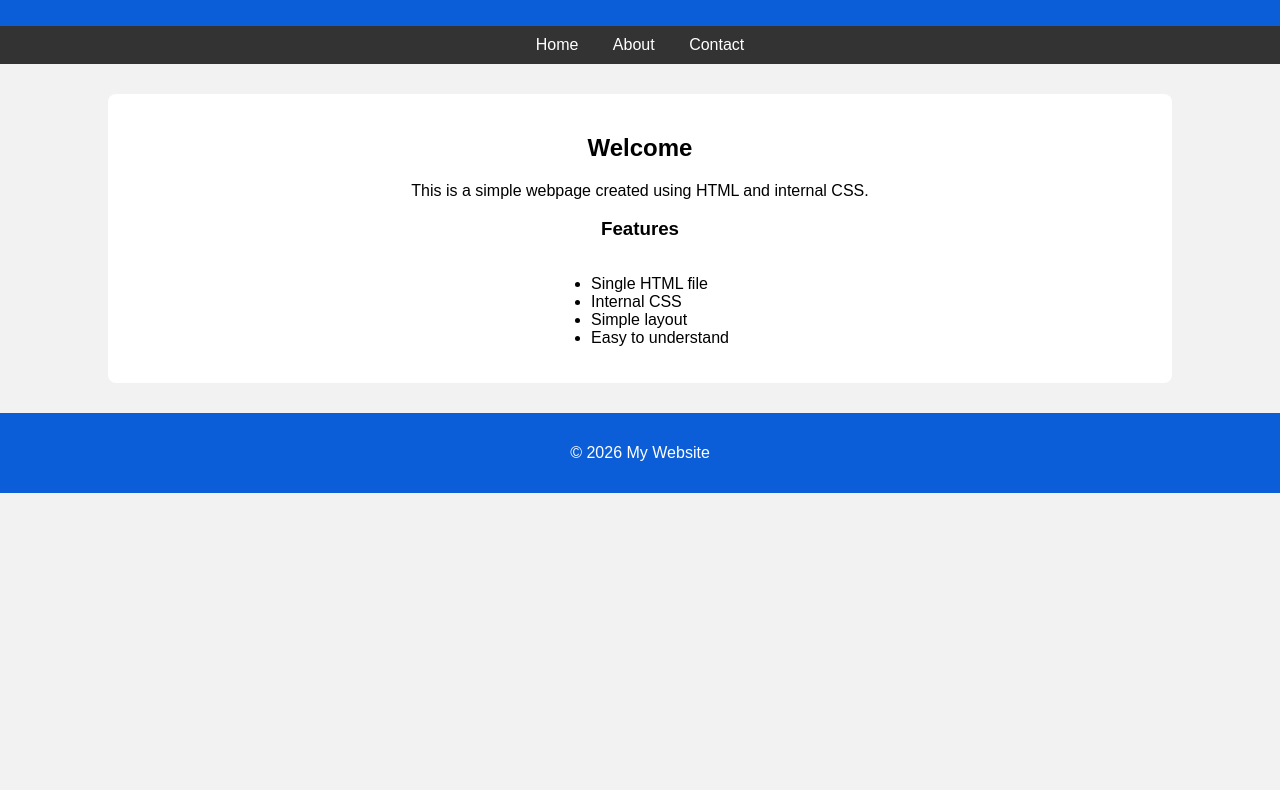
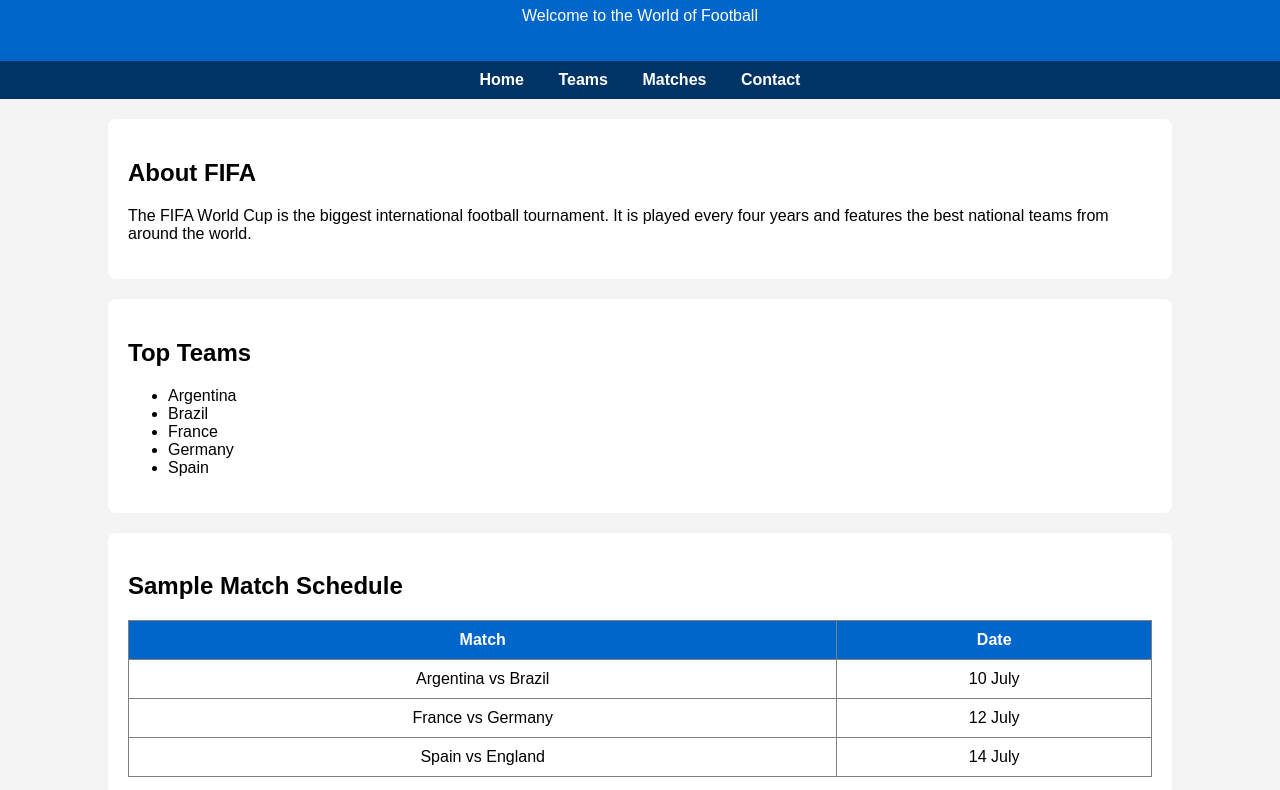
Before and after one commit to sakthii4/new-page, a plain HTML site: page index.html in a window 1280 px wide. Shown: the part 94-884 px from the top of the page. Before the commit the page ends 800 px from the top, so only its background shows below. Drawn offline with Linux system fonts and the light colour scheme.

Commit message:
fifa site added

```diff
--- a/index.html
+++ b/index.html
@@ -1,81 +1,134 @@
 <!DOCTYPE html>
-<html lang="en">
+<html>
 <head>
-    <meta charset="UTF-8">
-    <title>Simple Web Page</title>
+    <title>FIFA World Cup</title>
 
     <style>
         body{
-            font-family: Arial, sans-serif;
-            background-color: #f2f2f2;
-            margin: 0;
+            margin:0;
+            font-family:Arial,sans-serif;
+            background:#f4f4f4;
         }
 
         header{
-            background-color: #0b5ed7;
-            color: white;
-            text-align: center;
-            padding: 20px;
+            background:#0066cc;
+            color:white;
+            text-align:center;
+            padding:20px;
         }
 
         nav{
-            background-color: #333;
-            text-align: center;
-            padding: 10px;
+            background:#003366;
+            padding:10px;
+            text-align:center;
         }
 
         nav a{
-            color: white;
-            text-decoration: none;
-            margin: 15px;
+            color:white;
+            text-decoration:none;
+            margin:15px;
+            font-weight:bold;
         }
 
-        .content{
-            width: 80%;
-            margin: 30px auto;
-            background: white;
-            padding: 20px;
-            border-radius: 8px;
-            text-align: center;
+        section{
+            width:80%;
+            margin:20px auto;
+            background:white;
+            padding:20px;
+            border-radius:8px;
+        }
+
+        table{
+            width:100%;
+            border-collapse:collapse;
+        }
+
+        table, th, td{
+            border:1px solid gray;
+        }
+
+        th{
+            background:#0066cc;
+            color:white;
+        }
+
+        th, td{
+            padding:10px;
+            text-align:center;
         }
 
         footer{
-            background-color: #0b5ed7;
-            color: white;
-            text-align: center;
-            padding: 15px;
-            margin-top: 30px;
+            background:#003366;
+            color:white;
+            text-align:center;
+            padding:15px;
+            margin-top:20px;
         }
     </style>
+
 </head>
-
 <body>
 
 <header>
-    <h1>My Simple Website</h1>
+    <h1>⚽ FIFA World Cup</h1>
+    <p>Welcome to the World of Football</p>
 </header>
 
 <nav>
     <a href="#">Home</a>
-    <a href="#">About</a>
+    <a href="#">Teams</a>
+    <a href="#">Matches</a>
     <a href="#">Contact</a>
 </nav>
 
-<div class="content">
-    <h2>Welcome</h2>
-    <p>This is a simple webpage created using HTML and internal CSS.</p>
+<section>
+    <h2>About FIFA</h2>
+    <p>
+        The FIFA World Cup is the biggest international football tournament.
+        It is played every four years and features the best national teams
+        from around the world.
+    </p>
+</section>
 
-    <h3>Features</h3>
-    <ul style="display:inline-block; text-align:left;">
-        <li>Single HTML file</li>
-        <li>Internal CSS</li>
-        <li>Simple layout</li>
-        <li>Easy to understand</li>
+<section>
+    <h2>Top Teams</h2>
+    <ul>
+        <li>Argentina</li>
+        <li>Brazil</li>
+        <li>France</li>
+        <li>Germany</li>
+        <li>Spain</li>
     </ul>
-</div>
+</section>
+
+<section>
+    <h2>Sample Match Schedule</h2>
+
+    <table>
+        <tr>
+            <th>Match</th>
+            <th>Date</th>
+        </tr>
+
+        <tr>
+            <td>Argentina vs Brazil</td>
+            <td>10 July</td>
+        </tr>
+
+        <tr>
+            <td>France vs Germany</td>
+            <td>12 July</td>
+        </tr>
+
+        <tr>
+            <td>Spain vs England</td>
+            <td>14 July</td>
+        </tr>
+    </table>
+</section>
 
 <footer>
-    <p>&copy; 2026 My Website</p>
+    <p>&copy; 2026 FIFA World Cup Fan Page</p>
 </footer>
 
 </body>
```
